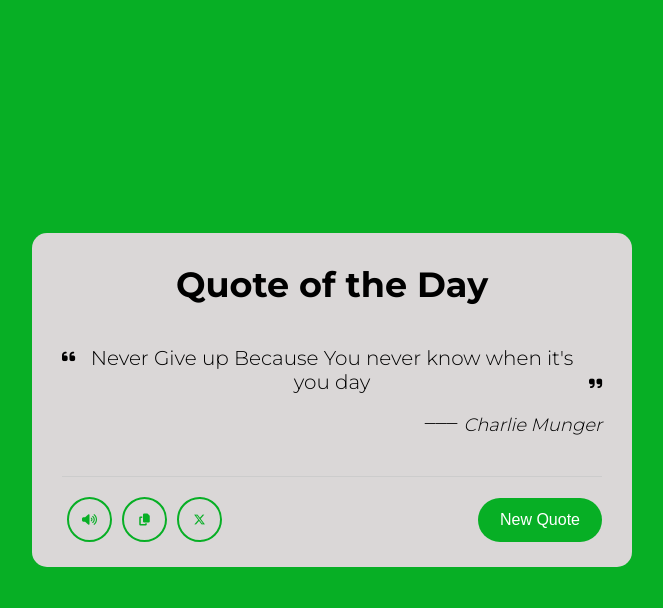
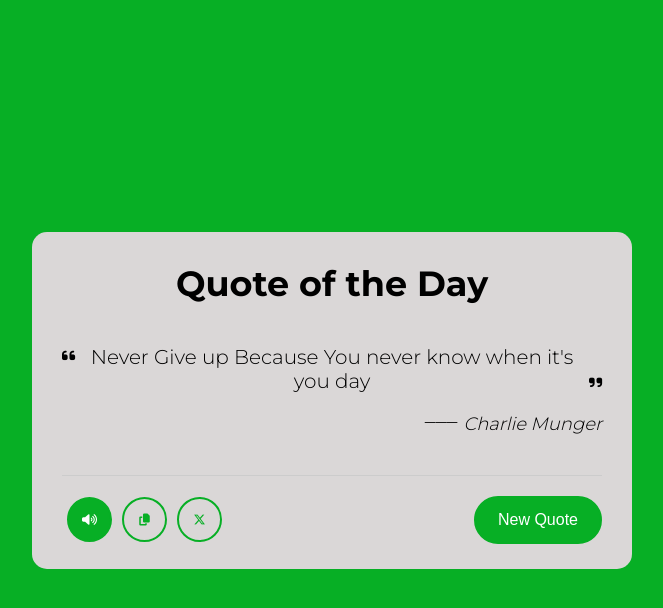
Before and after one commit to mburuxx/arbitrary, a plain HTML site: page pages/random-quotes/index.html in a window 1280 px wide. In both pictures the pointer is over the item 397 px from the left and 519 px from the top of the page. Shown: the whole page, without its empty margins (308-971 px from the left). Drawn offline with Linux system fonts and the light colour scheme.

Commit message:
Finished styling random quotes

```diff
--- a/pages/random-quotes/style.css
+++ b/pages/random-quotes/style.css
@@ -87,7 +87,6 @@ body {
 
 .features ul {
     display: flex;
-
 }
 
 .features ul li {
@@ -102,10 +101,16 @@ body {
     justify-content: center;
     border-radius: 50%;
     border: 2px solid  #07af25;
+    transition: all 0.3s ease;
+}
+
+.features ul li:hover {
+    color:#fff;
+    background: #07af25;
 }
 
 .features button {
-    border: none;
+    border: 2px solid #07af25;
     color: #fff;
     outline: none;
     font-size: 16px;
@@ -114,3 +119,8 @@ body {
     border-radius: 30px;
     background:  #07af25;
 }
+
+.features button:hover {
+    color: #07af25;
+    background: rgb(218, 215, 215);
+}
```
Also changed, not shown: pages/index.html (+1 -1 lines).
